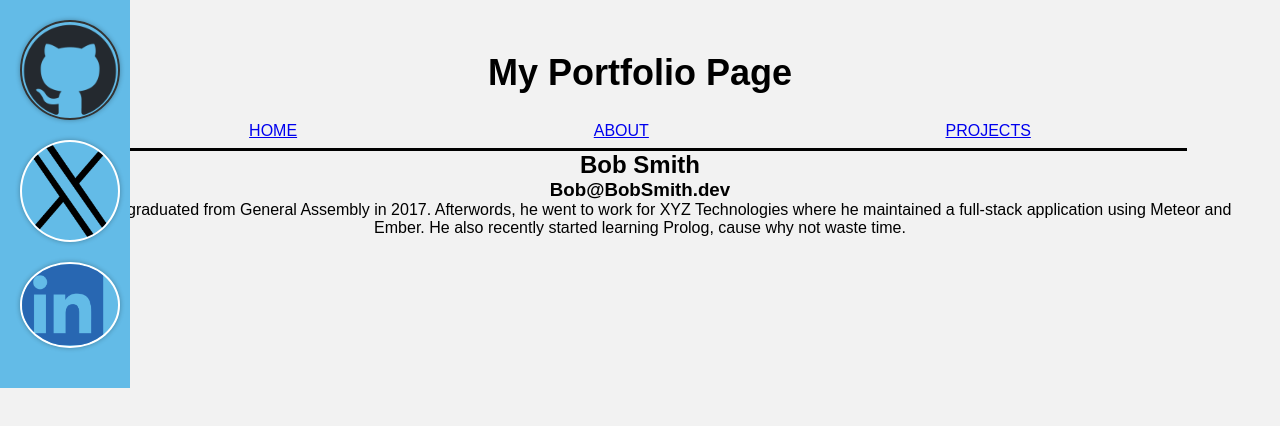
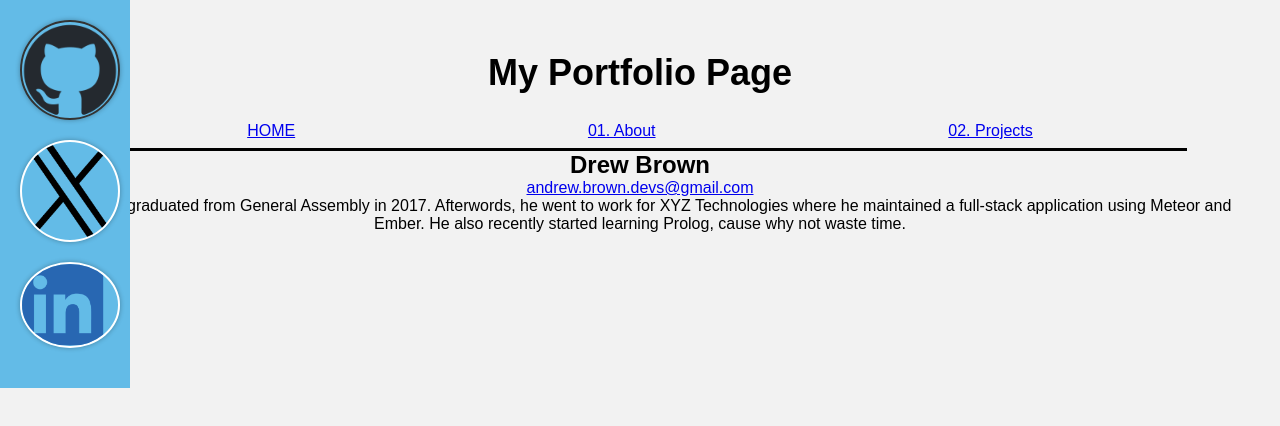
Before and after one commit to drewkybrown/portfolio, a React (Vite) app: page /about in a window 1280 px wide. Shown: the top 426 px of the page. Built offline with nearby package versions, Linux system fonts and the light colour scheme.

Commit message:
style email on about page, change to onclik link

```diff
--- a/public/about.json
+++ b/public/about.json
@@ -1,6 +1,6 @@
 {
-    "name": "Bob Smith",
-    "email": "Bob@BobSmith.dev",
+    "name": "Drew Brown",
+    "email": "mailto:andrew.brown.devs@gmail.com",
     "headshot": "http://www.imgur.com/pictureofproject.png",
     "bio": "Bob Smith graduated from General Assembly in 2017. Afterwords, he went to work for XYZ Technologies where he maintained a full-stack application using Meteor and Ember. He also recently started learning Prolog, cause why not waste time."
   }
--- a/src/components/Header.jsx
+++ b/src/components/Header.jsx
@@ -20,10 +20,10 @@ function Header() {
           <div>HOME</div>
         </Link>
         <Link to="/about">
-          <div>ABOUT</div>
+          <div>01. About</div>
         </Link>
         <Link to="/projects">
-          <div>PROJECTS</div>
+          <div>02. Projects</div>
         </Link>
       </nav>
     </header>
--- a/src/pages/About.jsx
+++ b/src/pages/About.jsx
@@ -21,11 +21,13 @@ function About() {
     getAboutData();
   }, []);
 
-  // define a function that will return the JSX needed once we get the data
+  // Define a function that will return the JSX needed once we get the data
   const loaded = () => (
     <div>
       <h2>{about.name}</h2>
-      <h3>{about.email}</h3>
+      <p>
+        <a href={about.email}>{about.email.replace("mailto:", "")}</a>
+      </p>
       <p>{about.bio}</p>
     </div>
   );
```
